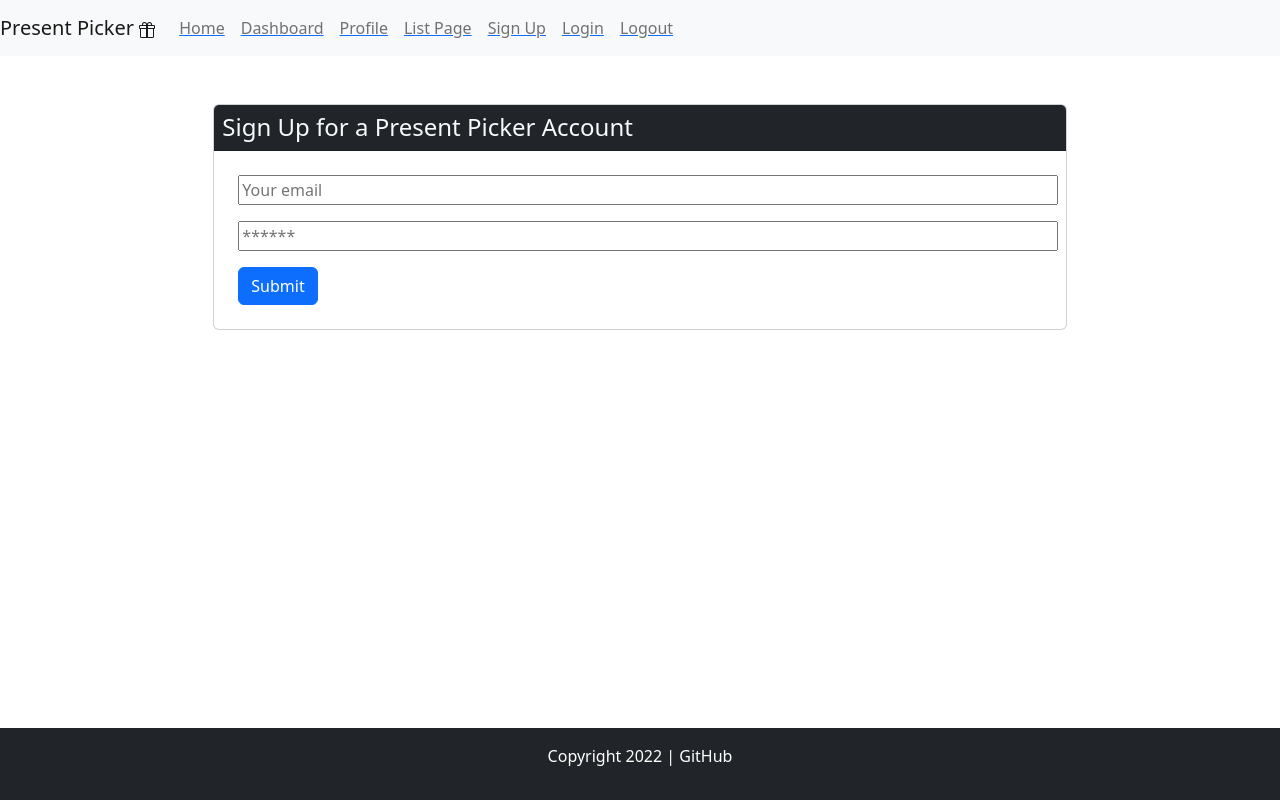
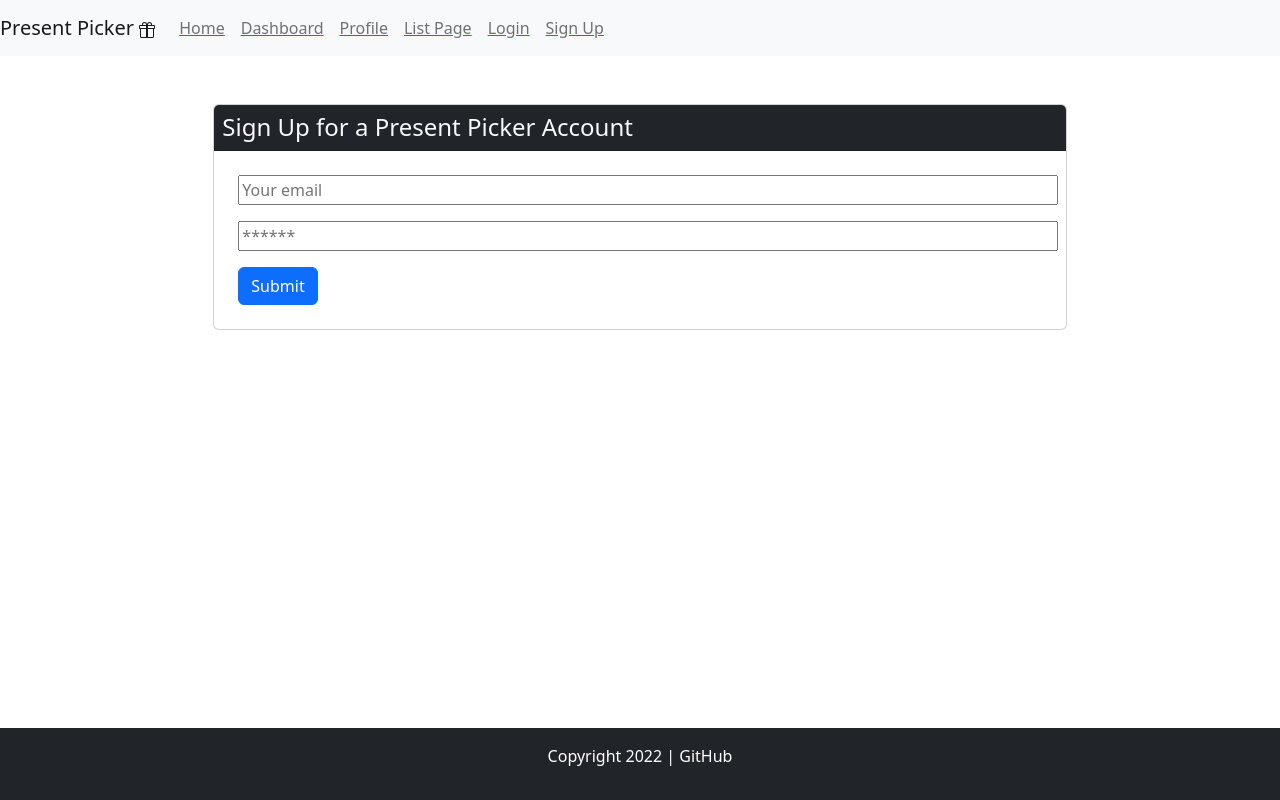
Before and after one commit to awoelf/Present-Picker, a React (Create React App) app in the folder client/: page /signup in a window 1280 px wide. Built offline with nearby package versions, Linux system fonts and the light colour scheme.

Commit message:
Added logout functionality to Nav/index.js. Need to fix login to test.

```diff
--- a/client/src/components/Nav/index.js
+++ b/client/src/components/Nav/index.js
@@ -1,7 +1,13 @@
 import React from "react";
 import { NavLink } from "react-router-dom";
 
+import Auth from "../../utils/auth";
+
 function Nav() {
+  const logout = (event) => {
+    event.preventDefault();
+    Auth.logout();
+  };
   return (
     <nav className="navbar navbar-expand-lg navbar-light bg-light">
       <NavLink className="navbar-brand" to="/">
@@ -52,21 +58,30 @@ function Nav() {
               <a className="nav-link">List Page</a>
             </NavLink>
           </li>
-          <li className="nav-item">
-            <NavLink to="/signup" activeClassName="active">
-              <a className="nav-link">Sign Up</a>
-            </NavLink>
-          </li>
-          <li className="nav-item">
-            <NavLink to="/login" activeClassName="active">
-              <a className="nav-link">Login</a>
-            </NavLink>
-          </li>
-          <li className="nav-item">
-            <NavLink to="/logout" activeClassName="active">
-              <a className="nav-link">Logout</a>
-              {/* Add logout functionality. Send user back to homepage. */}
-            </NavLink>
+          {/* <li className="nav-item"></li>
+          <li className="nav-item"></li> */}
+          <li className="nav-item mt-2">
+            {Auth.loggedIn() ? (
+              <>
+                <NavLink activeClassName="active" to="/me">
+                  {Auth.getProfile().data.email}'s profile'
+                </NavLink>
+                <a className="nav-link" onClick={logout}>
+                  Logout
+                </a>
+              </>
+            ) : (
+              <>
+                <NavLink to="/login" activeClassName="active">
+                  <a className="nav-link d-inline">Login</a>
+                </NavLink>
+                <NavLink to="/signup" activeClassName="active">
+                  <a className="nav-link d-inline">Sign Up</a>
+                </NavLink>
+              </>
+            )}
+
+            {/* Add logout functionality. Send user back to homepage. */}
           </li>
         </ul>
       </div>
```
